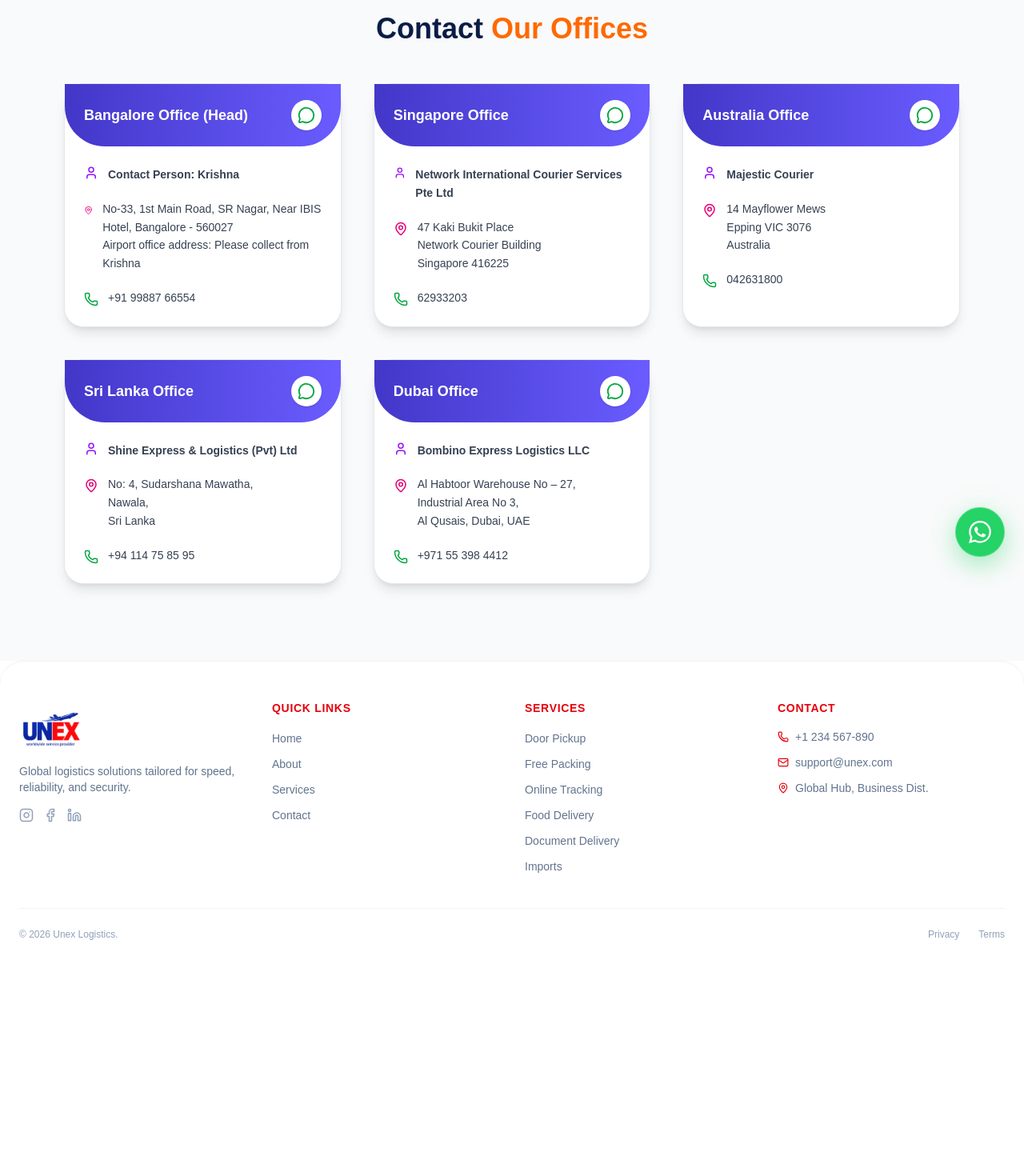
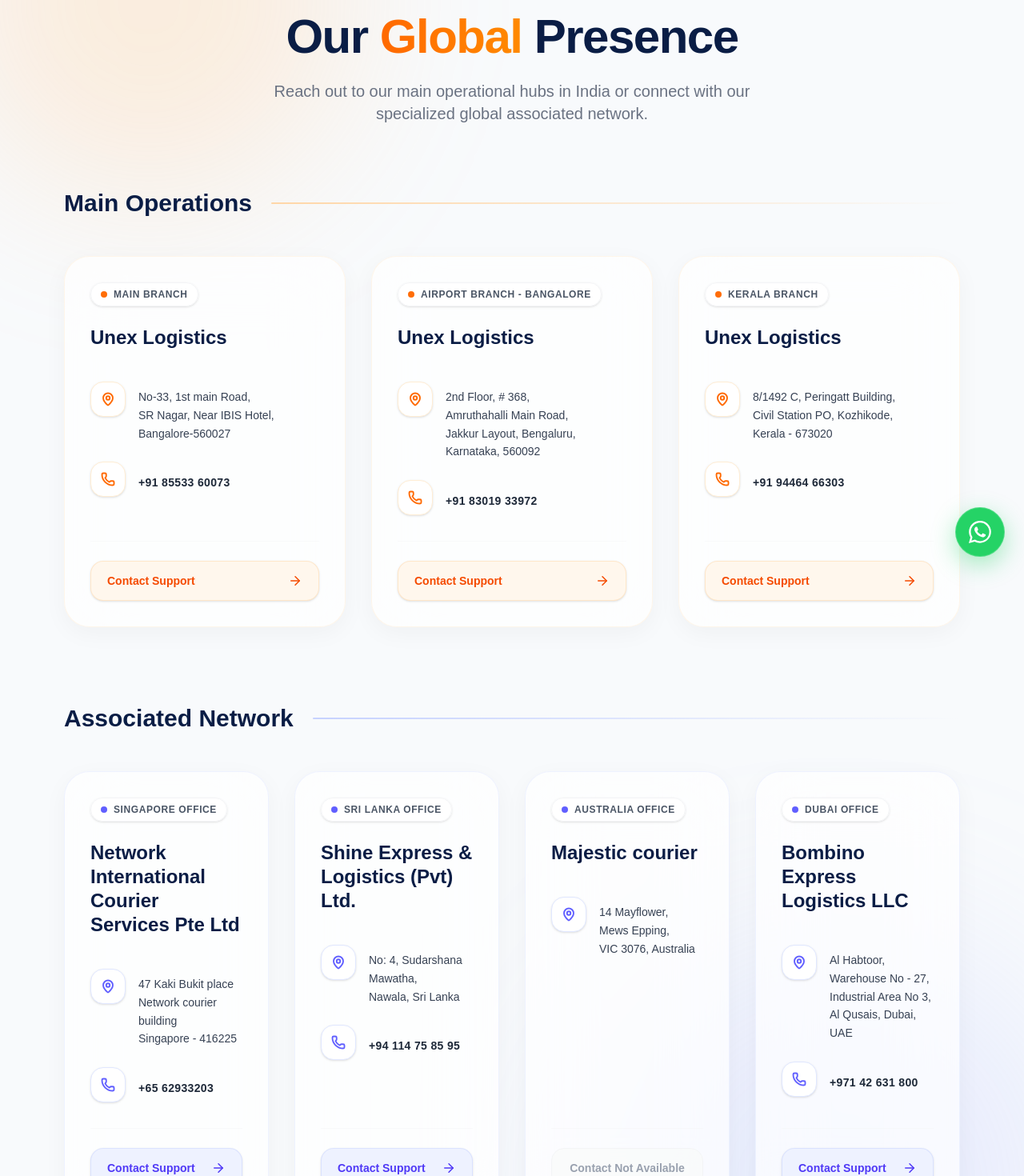
Before and after one commit to binsam008/unex, a React (Vite) app: page /contact in a window 1280 px wide. Shown: the part 80-1550 px from the top of the page at 80% size. Before the commit the page ends 1280 px from the top, so only its background shows below. Built offline with nearby package versions, Linux system fonts and the light colour scheme.

Commit message:
feat: add ContactOffices page to display global branch locations and support links

```diff
--- a/src/pages/Contact.jsx
+++ b/src/pages/Contact.jsx
@@ -1,90 +1,175 @@
-import { Phone, MapPin, User, MessageCircle } from "lucide-react";
+import { Phone, MapPin, ArrowRight } from "lucide-react";
 
 export default function ContactOffices() {
-  const branches = [
+  const mainBranches = [
     {
-      title: "Bangalore Office (Head)",
-      head: "Contact Person: Krishna",
+      title: "Main Branch",
+      head: "Unex Logistics",
       address:
-        "No-33, 1st Main Road, SR Nagar, Near IBIS Hotel, Bangalore - 560027\nAirport office address: Please collect from Krishna",
-      phone: "+91 99887 66554",
+        "No-33, 1st main Road,\nSR Nagar, Near IBIS Hotel,\nBangalore-560027",
+      phone: "+91 85533 60073",
     },
+    {
+      title: "Airport Branch - Bangalore",
+      head: "Unex Logistics",
+      address:
+        "2nd Floor, # 368,\nAmruthahalli Main Road,\nJakkur Layout, Bengaluru,\nKarnataka, 560092",
+      phone: "+91 83019 33972",
+    },
+    {
+      title: "Kerala Branch",
+      head: "Unex Logistics",
+      address:
+        "8/1492 C, Peringatt Building,\nCivil Station PO, Kozhikode,\nKerala - 673020",
+      phone: "+91 94464 66303",
+    },
+  ];
+
+  const overseasBranches = [
     {
       title: "Singapore Office",
       head: "Network International Courier Services Pte Ltd",
       address:
-        "47 Kaki Bukit Place\nNetwork Courier Building\nSingapore 416225",
-      phone: "62933203",
+        "47 Kaki Bukit place\nNetwork courier building\nSingapore - 416225",
+      phone: "+65 62933203",
+    },
+    {
+      title: "Sri Lanka Office",
+      head: "Shine Express & Logistics (Pvt) Ltd.",
+      address: "No: 4, Sudarshana Mawatha,\nNawala, Sri Lanka",
+      phone: "+94 114 75 85 95",
     },
     {
       title: "Australia Office",
-      head: "Majestic Courier",
-      address:
-        "14 Mayflower Mews\nEpping VIC 3076\nAustralia",
-      phone: "042631800",
-    },
-    {
-      title: "Sri Lanka Office",
-      head: "Shine Express & Logistics (Pvt) Ltd",
-      address:
-        "No: 4, Sudarshana Mawatha,\nNawala,\nSri Lanka",
-      phone: "+94 114 75 85 95",
+      head: "Majestic courier",
+      address: "14 Mayflower,\nMews Epping,\nVIC 3076, Australia",
+      phone: "",
     },
     {
       title: "Dubai Office",
       head: "Bombino Express Logistics LLC",
       address:
-        "Al Habtoor Warehouse No – 27,\nIndustrial Area No 3,\nAl Qusais, Dubai, UAE",
-      phone: "+971 55 398 4412",
+        "Al Habtoor, Warehouse No - 27,\nIndustrial Area No 3,\nAl Qusais, Dubai, UAE",
+      phone: "+971 42 631 800",
     },
   ];
 
-  return (
-    <div className="px-6 md:px-20 py-24 font-outfit bg-gray-50">
-      <h2 className="text-3xl md:text-4xl font-bold mb-12 text-[#0A1D45] text-center">
-        Contact <span className="text-orange-500">Our Offices</span>
-      </h2>
-
-      <div className="grid md:grid-cols-2 lg:grid-cols-3 gap-10">
-        {branches.map((b, i) => (
+  const renderCard = (b, i, isMain = true) => (
     <div
       key={i}
-            className="rounded-3xl shadow-lg border border-gray-200 bg-white hover:shadow-xl transition duration-300"
+      className={`group relative backdrop-blur-2xl bg-white/70 border ${
+        isMain ? 'border-orange-100/50' : 'border-indigo-100/50'
+      } hover:border-white shadow-[0_8px_30px_rgb(0,0,0,0.04)] rounded-[2rem] p-8 hover:-translate-y-2 hover:shadow-[0_20px_40px_rgb(0,0,0,0.12)] transition-all duration-500 flex flex-col`}
     >
-            {/* Header */}
-            <div className="bg-gradient-to-r from-[#4337c9] to-[#6a5cff] text-white px-6 py-5 rounded-b-[50px] flex justify-between items-center">
-              <h3 className="font-semibold text-lg">{b.title}</h3>
+      <div className={`absolute inset-0 bg-gradient-to-br ${isMain ? 'from-orange-50/50 to-transparent' : 'from-indigo-50/50 to-transparent'} opacity-0 group-hover:opacity-100 transition-opacity duration-700 z-0 rounded-[2rem]`}></div>
 
+      <div className="relative z-10 flex-1 flex flex-col">
+        <div className="mb-8">
+          <div className="inline-flex items-center gap-2 px-3 py-1.5 rounded-full bg-white/80 shadow-sm border border-gray-100 mb-6 w-fit backdrop-blur-md">
+            <span className={`w-2 h-2 rounded-full ${isMain ? 'bg-orange-500 animate-pulse' : 'bg-indigo-500'}`}></span>
+            <span className="text-xs font-bold tracking-wider text-gray-600 uppercase">{b.title}</span>
+          </div>
+
+          <h3 className="text-2xl font-bold text-[#0A1D45] leading-tight mb-2 group-hover:text-gray-700 transition-colors duration-300">
+            {b.head}
+          </h3>
+        </div>
+
+        <div className="flex-1 space-y-6 text-gray-600">
+          <div className="flex gap-4">
+            <div className={`w-11 h-11 rounded-2xl flex items-center justify-center shrink-0 shadow-sm bg-white border ${isMain ? 'border-orange-100 text-orange-500' : 'border-indigo-100 text-indigo-500'}`}>
+               <MapPin size={18} strokeWidth={2.5}/>
+            </div>
+            <div className="pt-2">
+              <p className="whitespace-pre-line text-sm font-medium leading-relaxed text-gray-700">{b.address}</p>
+            </div>
+          </div>
+
+          {b.phone && (
+            <div className="flex gap-4">
+               <div className={`w-11 h-11 rounded-2xl flex items-center justify-center shrink-0 shadow-sm bg-white border ${isMain ? 'border-orange-100 text-orange-500' : 'border-indigo-100 text-indigo-500'}`}>
+                 <Phone size={18} strokeWidth={2.5}/>
+               </div>
+               <div className="pt-2 flex items-center">
+                 <p className="text-sm font-semibold text-gray-800 tracking-wide">{b.phone}</p>
+               </div>
+            </div>
+          )}
+        </div>
+
+        {/* Action Button */}
+        {b.phone ? (
+          <div className="mt-8 pt-6 border-t border-gray-100/50">
             <a
               href={`https://wa.me/${b.phone.replace(/[^0-9]/g, "")}`}
               target="_blank"
               rel="noreferrer"
-                className="bg-white text-green-600 p-2 rounded-full shadow hover:scale-110 transition"
+              className={`inline-flex items-center justify-between w-full py-3.5 px-5 rounded-2xl font-bold text-sm transition-all duration-300 shadow-sm ${
+                isMain
+                  ? 'bg-orange-50 hover:bg-orange-500 text-orange-600 hover:text-white border border-orange-200/50 hover:border-transparent hover:shadow-orange-500/30'
+                  : 'bg-indigo-50 hover:bg-indigo-600 text-indigo-600 hover:text-white border border-indigo-200/50 hover:border-transparent hover:shadow-indigo-500/30'
+              }`}
             >
-                <MessageCircle size={22} />
+              Contact Support
+              <ArrowRight size={18} className="group-hover:translate-x-1 transition-transform" />
             </a>
           </div>
+        ) : (
+          <div className="mt-8 pt-6 border-t border-gray-100/50">
+            <div className="w-full py-3.5 px-5 rounded-2xl bg-gray-50/80 text-gray-400 font-semibold text-sm text-center border border-gray-100">
+              Contact Not Available
+            </div>
+          </div>
+        )}
+      </div>
+    </div>
+  );
 
-            {/* Body */}
-            <div className="p-6 space-y-5 text-gray-700 text-sm leading-relaxed">
-
-              <div className="flex items-start gap-3">
-                <User className="text-purple-600" size={18} />
-                <p className="font-semibold">{b.head}</p>
+  return (
+    <div className="relative min-h-screen px-6 md:px-20 py-24 font-outfit bg-slate-50 overflow-hidden">
+      {/* Dynamic Background Elements */}
+      <div className="absolute top-0 left-0 w-full h-full overflow-hidden pointer-events-none z-0">
+        <div className="absolute top-[-10%] left-[-5%] w-[500px] h-[500px] rounded-full bg-orange-300/20 blur-[100px] mix-blend-multiply"></div>
+        <div className="absolute bottom-[-10%] right-[-5%] w-[600px] h-[600px] rounded-full bg-indigo-300/20 blur-[120px] mix-blend-multiply"></div>
       </div>
 
-              <div className="flex items-start gap-3">
-                <MapPin className="text-pink-600 mt-1" size={18} />
-                <p className="whitespace-pre-line">{b.address}</p>
+      <div className="relative z-10 max-w-7xl mx-auto">
+        <div className="text-center mb-20">
+          <h2 className="text-5xl md:text-6xl font-extrabold mb-6 tracking-tight text-[#0A1D45]">
+            Our <span className="text-transparent bg-clip-text bg-gradient-to-r from-orange-500 to-orange-400">Global</span> Presence
+          </h2>
+          <p className="text-lg md:text-xl text-gray-500 max-w-2xl mx-auto font-medium">
+            Reach out to our main operational hubs in India or connect with our specialized global associated network.
+          </p>
         </div>
 
-              <div className="flex items-start gap-3">
-                <Phone className="text-green-600 mt-1" size={18} />
-                <p>{b.phone}</p>
+        {/* Main Branches */}
+        <div className="mb-24">
+          <div className="flex items-center gap-6 mb-12">
+            <h3 className="text-3xl font-extrabold text-[#0A1D45] shrink-0">
+               Main Operations
+            </h3>
+            <div className="h-[2px] flex-1 bg-gradient-to-r from-orange-200 to-transparent rounded-full"></div>
+          </div>
+
+          <div className="grid md:grid-cols-2 lg:grid-cols-3 gap-8">
+            {mainBranches.map((b, i) => renderCard(b, i, true))}
           </div>
         </div>
+
+        {/* Overseas Branches */}
+        <div>
+          <div className="flex items-center gap-6 mb-12">
+            <h3 className="text-3xl font-extrabold text-[#0A1D45] shrink-0">
+               Associated Network
+            </h3>
+            <div className="h-[2px] flex-1 bg-gradient-to-r from-indigo-200 to-transparent rounded-full"></div>
           </div>
-        ))}
+
+          <div className="grid md:grid-cols-2 xl:grid-cols-4 gap-8">
+            {overseasBranches.map((b, i) => renderCard(b, i, false))}
+          </div>
+        </div>
       </div>
     </div>
   );
```
Lines whose indentation alone changed are shown as unchanged.
